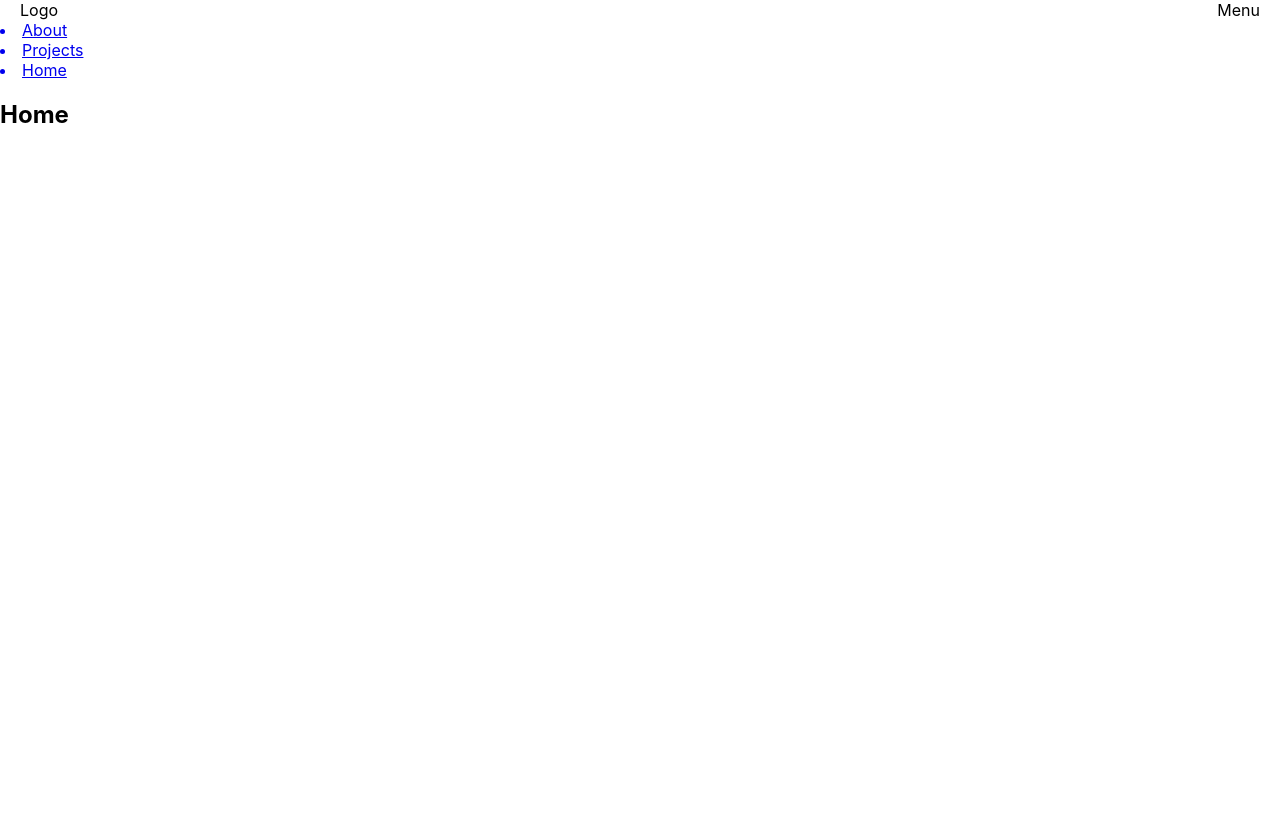
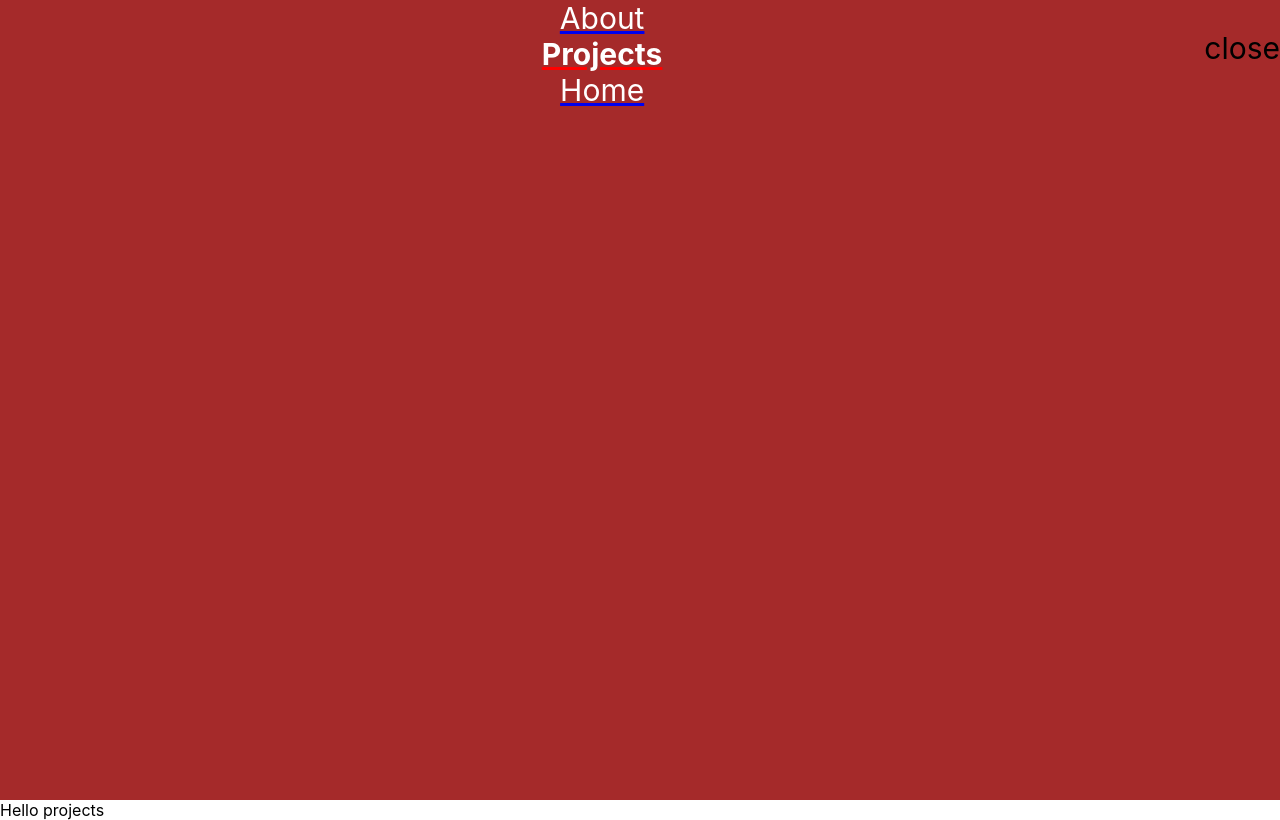
Before and after one commit to eminaydin/react-router, a React (Create React App) app: page /Projects in a window 1280 px wide. Both pictures are taken after a click on the element "Menu". Built offline with nearby package versions, Linux system fonts and the light colour scheme.

Commit message:
Basic version finished

```diff
--- a/src/About.js
+++ b/src/About.js
@@ -3,7 +3,7 @@ import { Link } from "react-router-dom";
 const About = () => {
     return (
         <div>
-
+            Hello about
         </div>
     );
 }
--- a/src/App.css
+++ b/src/App.css
@@ -18,3 +18,21 @@
 h2 {
   margin-top: 20px;
 }
+.modal-menu {
+  height: 100vh;
+  background-color: brown;
+  overflow: hidden;
+  list-style-type: none;
+  font-size: 30px;
+}
+li {
+  color: white;
+  text-align: center;
+}
+.close {
+  float: right;
+}
+
+.close:hover {
+  cursor: pointer;
+}
--- a/src/App.js
+++ b/src/App.js
@@ -16,14 +16,15 @@ export default function App() {
       <div>
         <Nav />
         <Switch>
+          <Route path="/" exact>
+          </Route>
           <Route path="/about">
             <About />
           </Route>
           <Route path="/Projects">
             <Projects />
           </Route>
-          <Route path="/" exact>
-          </Route>
+
         </Switch>
       </div>
     </Router>
--- a/src/Nav.js
+++ b/src/Nav.js
@@ -1,34 +1,57 @@
 import React, { useState } from 'react';
-import { Link } from "react-router-dom";
+import { Link, NavLink } from "react-router-dom";
 
 const Nav = () => {
+    const [isOpen, setIsOpen] = useState(true);
 
-
-    const [isOpen, setIsOpen] = useState(true);
     function clickHandler() {
+        setIsOpen(false)
+    }
+    function handleClose() {
         setIsOpen(true)
     }
+
     return (
         <div>
+            {isOpen ?
+                (
+                    <div className="navbar">
+                        <Link to="/">
+                            <span className="logo">Logo</span>
+                        </Link>
 
-            <>
-                <div className="navbar">
-                    <span className="logo">Logo</span>
-                    <span className="hamburger"
-                        onClick={clickHandler}>Menu</span>
-                    <Link to="/about">
-                        <li>About</li>
-                    </Link>
-                    <Link to="/projects">
-                        <li>Projects</li>
-                    </Link>
-                    <Link to="/" exact>
-                        <li>Home</li>
-                    </Link>
+                        <span className="hamburger"
+                            onClick={clickHandler}>Menu</span>
+                    </div>
 
-                </div>
-                <h2>Home</h2>
-            </>
+                )
+                :
+                (
+
+                    <div className="modal-menu">
+                        <p onClick={handleClose} className="close"> close</p>
+                        <NavLink to="/about" activeClassName="selected" activeStyle={{
+                            fontWeight: "bold",
+                            color: "red"
+                        }}>
+                            <li onClick={handleClose}>About</li>
+                        </NavLink>
+                        <NavLink to="/projects" activeClassName="selected" activeStyle={{
+                            fontWeight: "bold",
+                            color: "red"
+                        }}>
+                            <li onClick={handleClose}>Projects</li>
+                        </NavLink>
+                        <NavLink to="/" exact activeClassName="selected" activeStyle={{
+                            fontWeight: "bold",
+                            color: "red"
+                        }}>
+                            <li onClick={handleClose}>Home</li>
+                        </NavLink>
+                    </div>
+
+                )}
+
 
 
         </div >
--- a/src/Projects.js
+++ b/src/Projects.js
@@ -3,7 +3,7 @@ import { Link } from "react-router-dom";
 const Projects = () => {
     return (
         <div>
-
+            Hello projects
         </div>
     );
 }
```
